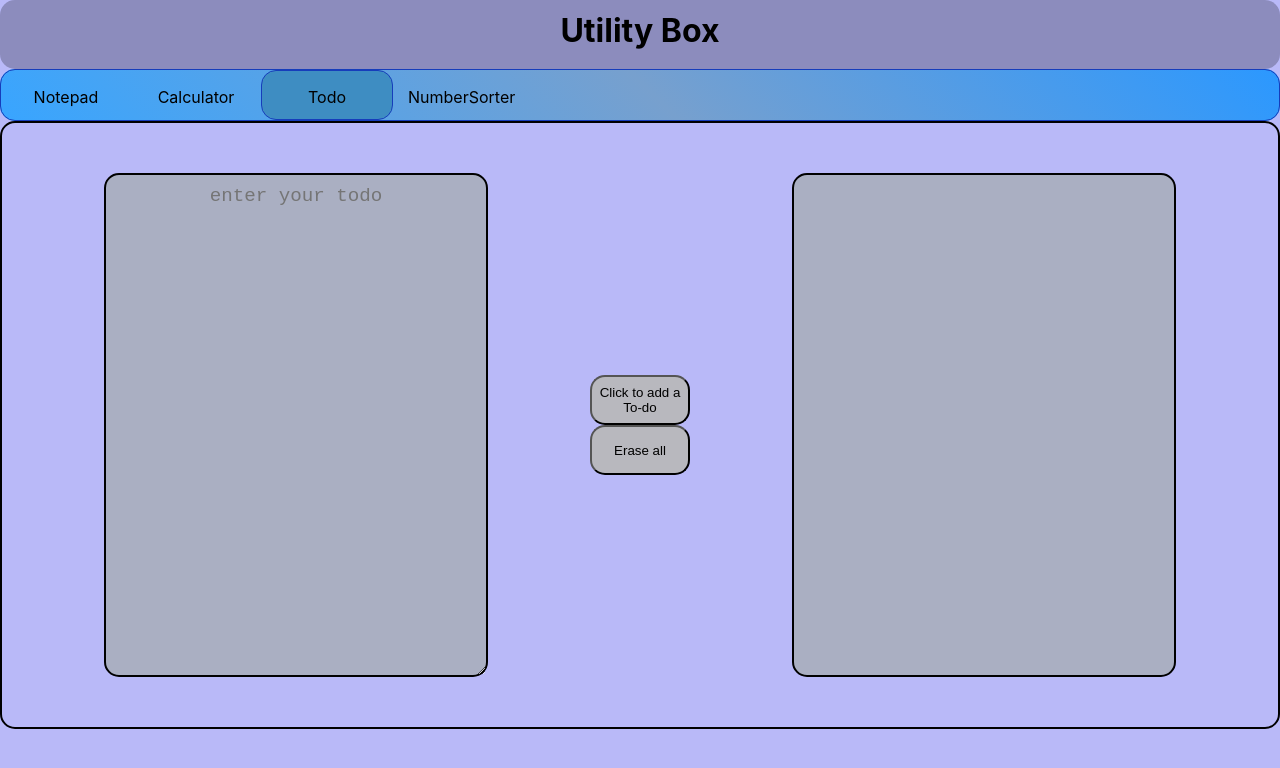
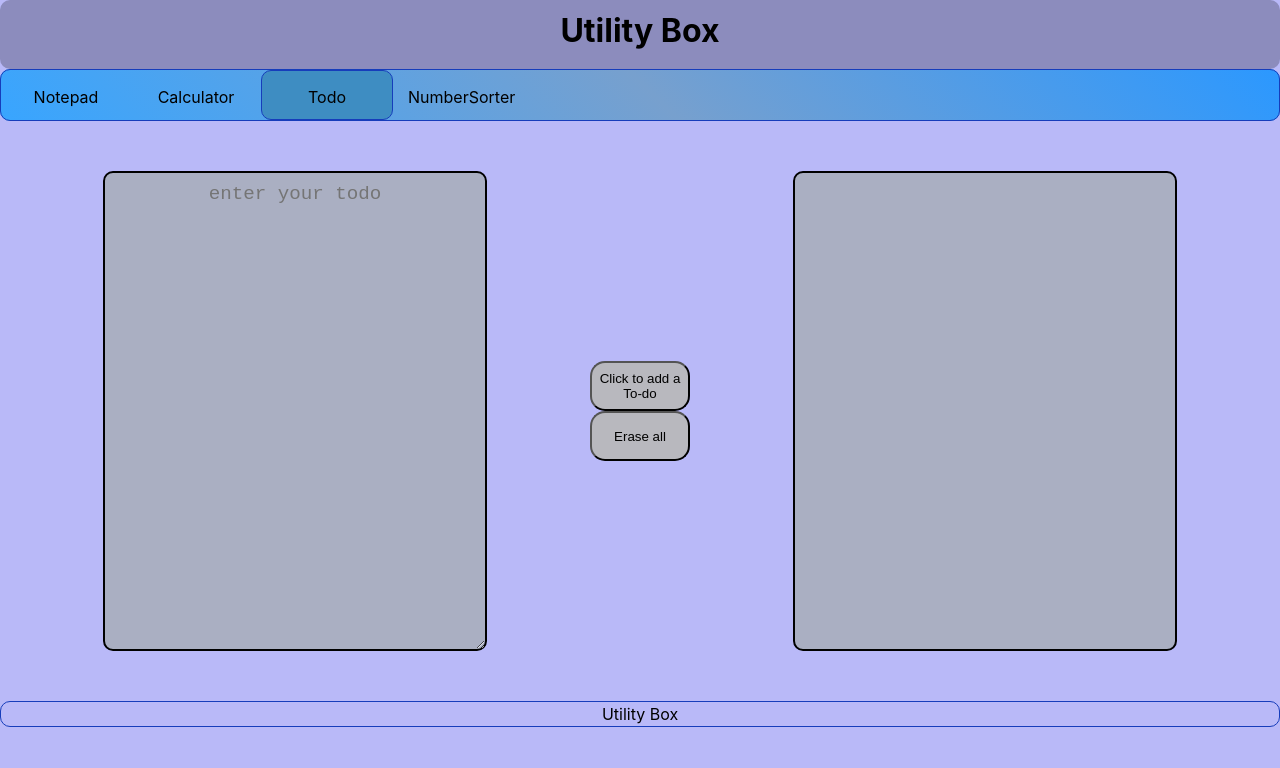
Before and after one commit to tarunkumarkushwaha/reactor-using-vite, a React (Vite) app: page /todo in a window 1280 px wide. Shown: the top 768 px of the page. Built offline with nearby package versions, Linux system fonts and the light colour scheme.

Commit message:
notepad final js update 1

```diff
--- a/src/App.css
+++ b/src/App.css
@@ -7,7 +7,7 @@
   text-align: center;
   height: 50px;
   padding: 19px 0px 0px 0px;
-  border-radius: 15px;
+  border-radius: 10px;
   background: #8c8cbd;
 }
 
@@ -17,7 +17,7 @@ ul {
   flex-direction: row;
   flex-wrap: wrap;
   border: 1px solid rgb(22, 61, 187);
-  border-radius: 15px;
+  border-radius: 10px;
 }
 
 li {
@@ -26,7 +26,7 @@ li {
 
 nav {
   background-image: linear-gradient(45deg, #38a5ff 0%, #77a0ce 51%, #2b98ff 100%);
-  border-radius: 15px;
+  border-radius: 10px;
 }
 
 nav ul li a {
@@ -45,7 +45,7 @@ nav ul li a {
 .active {
   background-color: #3e8dc2;
   border: 1px solid rgb(22, 61, 187);
-  border-radius: 15px;
+  border-radius: 10px;
 }
 
 /* .listitem:hower {
@@ -133,13 +133,13 @@ button:hover, select:hover {
 }
 
 .border-black {
-  border-radius: 15px;
+  border-radius: 10px;
   border: 2px solid black;
 }
 
 .calculator {
   background-color: #7384c5;
-  margin: 30px auto;
+  margin: 20px auto;
   padding: 10px;
   width: 360px;
 }
@@ -149,7 +149,7 @@ button:hover, select:hover {
   margin: 50px auto;
   padding: 10px;
   width: 360px;
-  height: 60vh;
+  height: 57vh;
   font-size: larger;
 }
 
@@ -189,3 +189,10 @@ button:hover, select:hover {
   width: 100px;
   height: 50px;
 }
+.footer{
+  background-color: linear-gradient(45deg, #38a5ff 0%, #77a0ce 51%, #2b98ff 100%);
+  text-align: center;
+  /* padding: 2px; */
+  border: 1px solid rgb(22, 61, 187);
+  border-radius: 10px;
+}
--- a/src/App.jsx
+++ b/src/App.jsx
@@ -5,13 +5,16 @@ import {
   Routes
 } from "react-router-dom";
 import Calculator from "./Components/Calculator";
+import Footer from "./Components/Footer";
 import Todo from "./Components/Todo";
 import Notepad from "./Components/Notepad/Notepad";
 import NumberSorter from "./Components/NumberSorter";
+import Aboutapp from "./Components/Aboutapp";
 function App() {
   return (
     <>
       <div className="body">
+      {/* <Aboutapp/> */}
       <BrowserRouter>
       <Routes>
         <Route path="/" element={<Notepad/>}/>
@@ -20,6 +23,7 @@ function App() {
         <Route path="/numbersorter" element={<NumberSorter/>}/>
       </Routes>
     </BrowserRouter>
+      <Footer/>
       </div>
     </>
   );
--- /dev/null
+++ b/src/Components/Aboutapp.jsx
@@ -0,0 +1,9 @@
+import React from 'react'
+
+const Aboutapp = () => {
+  return (
+    <div>Aboutapp</div>
+  )
+}
+
+export default Aboutapp
--- /dev/null
+++ b/src/Components/Footer.jsx
@@ -0,0 +1,9 @@
+import React from 'react'
+
+const Footer = () => {
+  return (
+    <div className='footer'>Utility Box</div>
+  )
+}
+
+export default Footer
--- a/src/Components/Notepad/Notepad.jsx
+++ b/src/Components/Notepad/Notepad.jsx
@@ -2,17 +2,29 @@ import React, { useState } from 'react'
 import Navbar from '../navbar'
 import Replacemodal from './Replacemodal'
 function Notepad() {
+
   // states
-  const [notes, setNotes] = useState("")
+  const [notes, setNotes] = useState(localStorage.getItem("key") ? localStorage.getItem("key") : "")
   const [select, setSelect] = useState(false)
   const [prevword, setPrevword] = useState("")
   const [newword, setNewword] = useState("")
   const [font, setFont] = useState("normal")
   const [size, setSize] = useState("larger")
 
+  // displaychange handler
+  const displaychange = (e) => {
+    setNotes(e.target.value)
+    localStorage.setItem("key", e.target.value)
+  }
+
   //  click handlers
   const upclick = () => {
     setNotes(notes.toUpperCase())
+    localStorage.setItem("key", notes.toUpperCase())
+  }
+  const downclick = () => {
+    setNotes(notes.toLowerCase())
+    localStorage.setItem("key", notes.toLowerCase())
   }
   const copy = () => {
     let clipbrd = document.getElementById('textbox')
@@ -23,20 +35,17 @@ function Notepad() {
   const paste = async () => {
     const text = await navigator.clipboard.readText();
     setNotes(notes + text)
-  }
-
-  const downclick = () => {
-    setNotes(notes.toLowerCase())
+    localStorage.setItem("key", notes + text)
   }
   const capital1st = () => {
     let arr = notes.split(" ")
     let arr2 = arr.map((n) => n.slice(0, 1).toUpperCase().concat(n.slice(1).toLowerCase()))
     setNotes(arr2.join(" "))
+    localStorage.setItem("key", arr2.join(" "))
   }
-  const eraseall = () => { setNotes("") }
-
-  const displaychange = (e) => {
-    setNotes(e.target.value)
+  const eraseall = () => {
+    setNotes("")
+    localStorage.setItem("key", "")
   }
   const replace = () => {
     setSelect(true)
@@ -44,20 +53,28 @@ function Notepad() {
   const closemodal = () => {
     setSelect(false)
     setNotes(notes.split(prevword + " ").join(newword + " "))
+    localStorage.setItem("key", notes.split(prevword + " ").join(newword + " "))
   }
   const fontstylecng = () => {
     let cards = document.getElementById('cards')
-    console.log(cards.value);
     setFont(cards.value)
+    // localStorage.setItem("key",notes) bugg
   }
   const fontsizecng = () => {
     let cards2 = document.getElementById('cards2')
-    console.log(cards2.value);
     setSize(cards2.value)
+    // localStorage.setItem("key",notes)  bugg
   }
-  const requestTarunToDownload =()=>{
-     console.log("downloading your notes as txt")
-     alert("your notes will be downloaded as txt")
+  const requestTarunToDownload = () => {
+    // sourced from internet
+
+    const link = document.createElement("a");
+    const content = notes;
+    const file = new Blob([content], { type: 'text/plain' });
+    link.href = URL.createObjectURL(file);
+    link.download = "sample.txt";
+    link.click();
+    URL.revokeObjectURL(link.href);
   }
   return (
     <>
--- a/src/Components/Todo.jsx
+++ b/src/Components/Todo.jsx
@@ -3,21 +3,28 @@ import Navbar from "./navbar";
 const Todo = () => {
   const [item, setItem] = useState("");
   const [todo, setTodo] = useState([]);
+  // const [key1, setKey1] = useState(1);
+
   const displaychange = (e) => {
     setItem(e.target.value);
   };
   const clickevent = () => {
     // very important settodo returns the initial state in the userstate
-    setTodo((olditems) => { return [...olditems, item] })
-    //  it clears the input field
+
+    setTodo((olditems) => {
+      localStorage.setItem("key",[...olditems, item])
+      return [...olditems, item] })
+    // setKey1(key1+1)
+
+     //  it clears the input field
     setItem('')
   };
-  let val
+  // let val
   const Delete = (a) => { setTodo([]) }
   return (
     <>
       <Navbar />
-      <div className="border-black flex-row-center">
+      <div className="flex-row-center">
         <textarea
           rows="4" cols="30"
           value={item}
@@ -35,7 +42,7 @@ const Todo = () => {
       </div>
       <div className="outer text-center border-black">
         {todo.map((a) => {
-          return <p key={a} className="to-do border-black"><input type="checkbox" name="" value={val} id="check" /> {a}</p>
+          return <p key={a} className="to-do border-black"><input type="checkbox" name="" value={key1} id="check" /> {a}</p>
         })}
       </div>
       </div>
```
